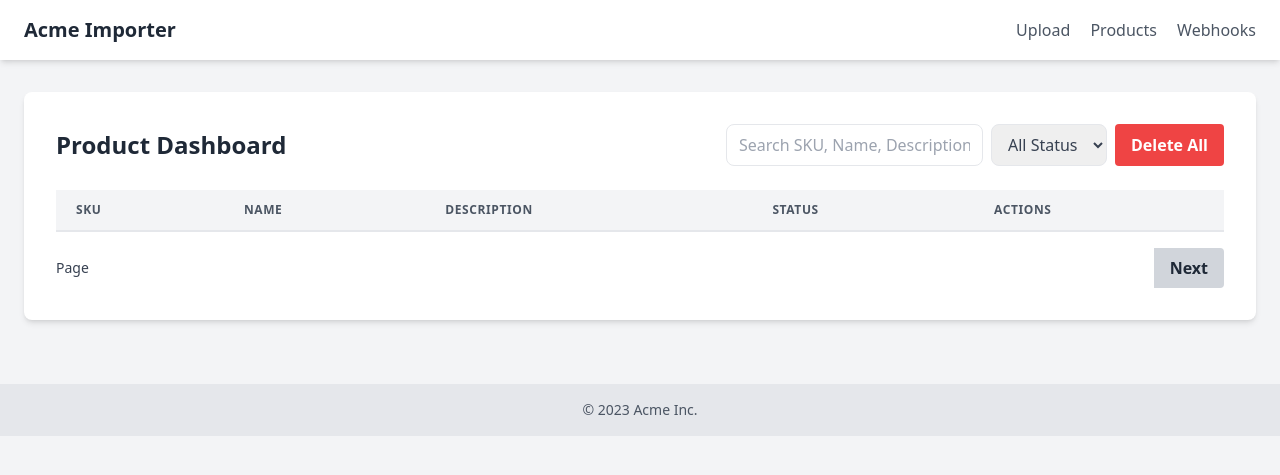
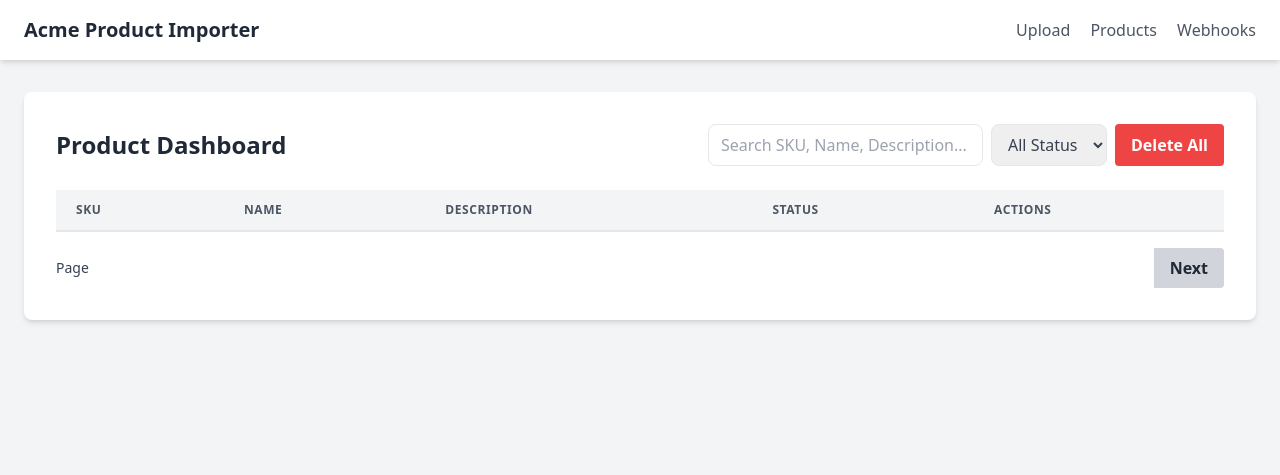
Before and after one commit to ATS527/fulfil-product-importer, a FastAPI app: template app/templates/products.html in a window 1280 px wide. Shown: the top 475 px of the page. Run offline with FastAPI, Linux system fonts and the light colour scheme; the template is opened without the code that fills it, so the values that code supplies are empty; parts of the project's set-up code (start-up, migrations or seed data) failed here and were passed over; some libraries are stand-ins or nearby versions.

Commit message:
feat: update site title, remove footer, enhance product deletion feedback, and implement persistent upload progress tracking.

```diff
--- a/app/templates/base.html
+++ b/app/templates/base.html
@@ -13,7 +13,7 @@
 <body class="bg-gray-100 min-h-screen font-sans">
     <nav class="bg-white shadow-md">
         <div class="container mx-auto px-6 py-4 flex justify-between items-center">
-            <a href="/" class="text-xl font-bold text-gray-800">Acme Importer</a>
+            <a href="/" class="text-xl font-bold text-gray-800">Acme Product Importer</a>
             <div class="space-x-4">
                 <a href="/" class="text-gray-600 hover:text-blue-500">Upload</a>
                 <a href="/products-ui" class="text-gray-600 hover:text-blue-500">Products</a>
@@ -25,12 +25,6 @@
     <main class="container mx-auto px-6 py-8">
         {% block content %}{% endblock %}
     </main>
-
-    <footer class="bg-gray-200 py-4 mt-8">
-        <div class="container mx-auto text-center text-gray-600 text-sm">
-            &copy; 2023 Acme Inc.
-        </div>
-    </footer>
 </body>
 
 </html>
--- a/app/templates/partials/product_row.html
+++ b/app/templates/partials/product_row.html
@@ -19,8 +19,9 @@
             hx-swap="outerHTML" class="text-blue-600 hover:text-blue-900 mr-2">
             Edit
         </button>
-        <button hx-delete="/api/products/{{ product.sku }}" hx-confirm="Delete {{ product.sku }}?"
-            hx-target="closest tr" hx-swap="outerHTML" class="text-red-600 hover:text-red-900">
+        <button hx-delete="/api/products/{{ product.sku }}" hx-confirm="Delete {{ product.sku }}?" hx-swap="none"
+            hx-on::after-request="if(event.detail.successful) { alert('Product deleted successfully'); event.target.closest('tr').remove(); }"
+            class="text-red-600 hover:text-red-900">
             Delete
         </button>
     </td>
--- a/app/templates/products.html
+++ b/app/templates/products.html
@@ -6,7 +6,7 @@
         <h2 class="text-2xl font-bold text-gray-800">Product Dashboard</h2>
         <div class="flex space-x-2">
             <input type="text" name="search" placeholder="Search SKU, Name, Description..." value="{{ search or '' }}"
-                class="px-3 py-2 border rounded-lg text-gray-700 focus:outline-none focus:border-blue-500"
+                class="px-3 py-2 border rounded-lg text-gray-700 focus:outline-none focus:border-blue-500 w-[275px]"
                 hx-get="/products-ui" hx-trigger="keyup changed delay:500ms" hx-target="#product-table"
                 hx-include="[name='is_active']" hx-select="#product-table">
 
@@ -18,7 +18,8 @@
                 <option value="true" {% if is_active=='true' %}selected{% endif %}>Active</option>
                 <option value="false" {% if is_active=='false' %}selected{% endif %}>Inactive</option>
             </select>
-            <button hx-delete="/api/products" hx-confirm="Are you sure you want to delete ALL products?"
+            <button hx-delete="/api/products" hx-confirm="Are you sure you want to delete ALL products?" hx-swap="none"
+                hx-on::after-request="if(event.detail.successful) { alert('All products deleted successfully'); window.location.reload(); }"
                 class="bg-red-500 hover:bg-red-600 text-white font-bold py-2 px-4 rounded transition duration-150">
                 Delete All
             </button>
```
Also changed, not shown: app/templates/upload.html (+21 -7 lines).
